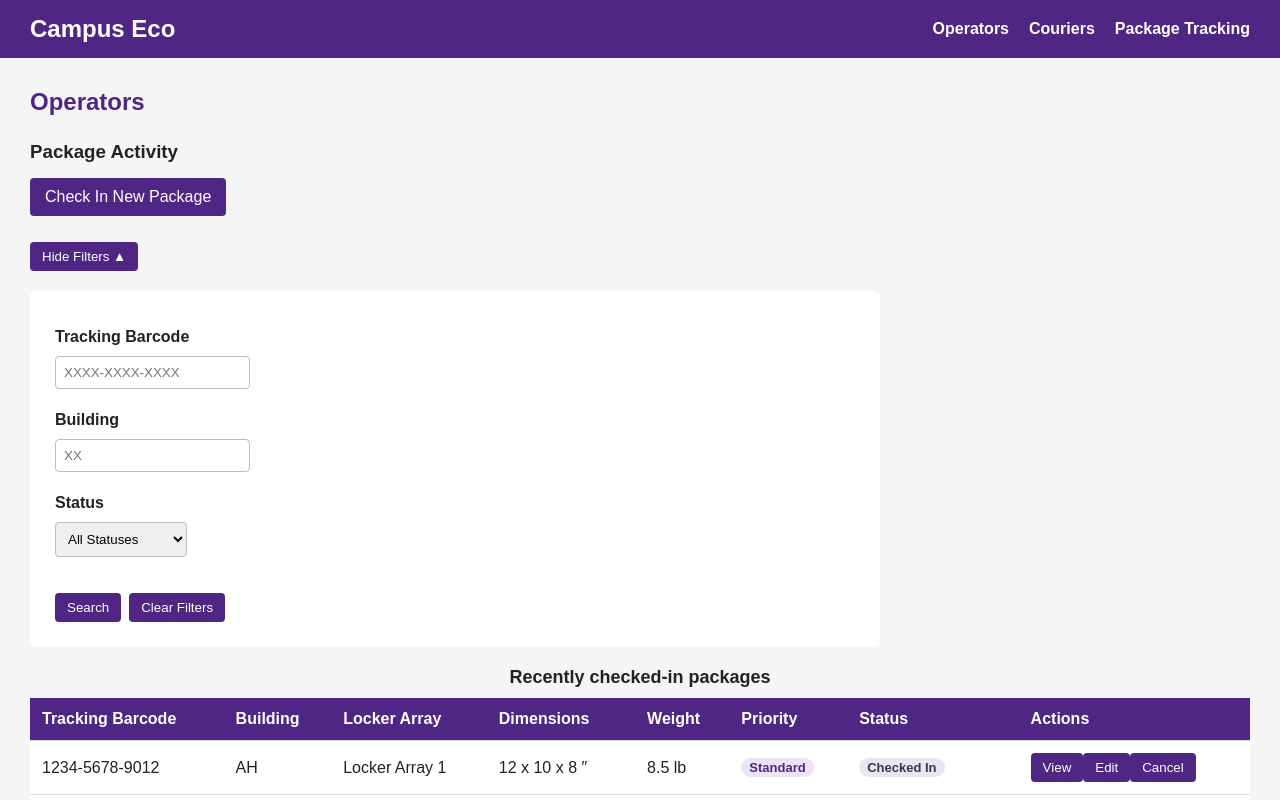
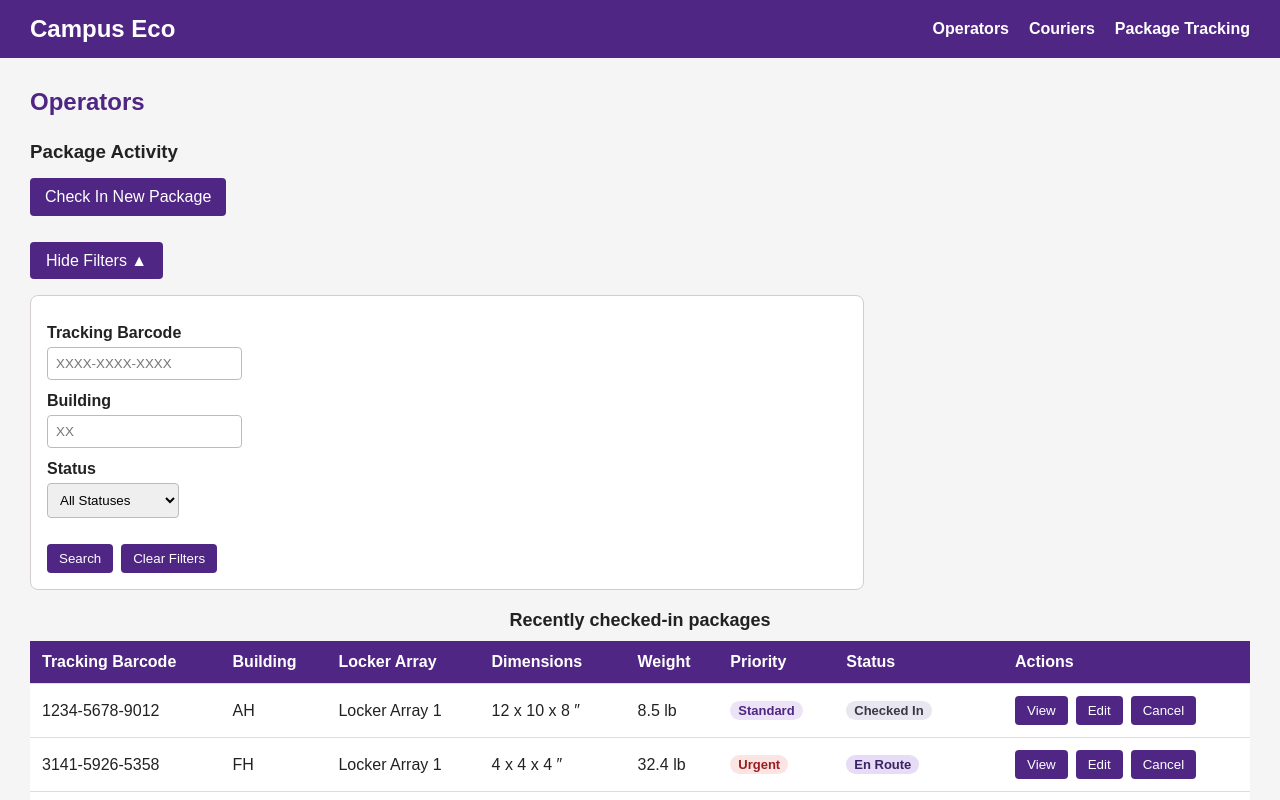
Before and after one commit to tsamitt/CampusEco, a React (Vite) app: page / in a window 1280 px wide. Both pictures are taken after a click on the button "Filter Packages ▼". Shown: the top 800 px of the page. Built offline with nearby package versions, Linux system fonts and the light colour scheme.

Commit message:
CSS Fixes

```diff
--- a/src/App.jsx
+++ b/src/App.jsx
@@ -8,6 +8,7 @@ function App() {
     page = <OperatorPackageInput />;
   } else {
     page = <OperatorMain />;
+
   }
   return (
     <>
--- a/src/css/operator.css
+++ b/src/css/operator.css
@@ -222,3 +222,45 @@ tr[data-group="delivered"] {
 #package-modal::backdrop {
   background: rgb(0 0 0 / 55%);
 }
+.table-actions {
+    display: flex;
+    flex-wrap: wrap;
+    gap: 0.5rem;
+    align-items: center;
+}
+
+
+/* Package filter sliding animation */
+
+#package-search-form {
+    display: grid;
+    grid-template-rows: 0fr;
+    opacity: 0;
+    overflow: hidden;
+    padding: 0;
+    margin-top: 0;
+
+    transition:
+        grid-template-rows 250ms ease,
+        opacity 250ms ease,
+        padding 250ms ease,
+        margin-top 250ms ease;
+}
+
+#package-search-form .filter-content {
+    min-height: 0;
+    overflow: hidden;
+}
+
+#package-search-form.filters-open {
+    grid-template-rows: 1fr;
+    opacity: 1;
+    padding: 1rem;
+    margin-top: 0.5rem;
+}
+
+#package-search-form.filters-closed {
+    grid-template-rows: 0fr;
+    opacity: 0;
+    pointer-events: none;
+}
--- a/src/pages/OperatorMain.jsx
+++ b/src/pages/OperatorMain.jsx
@@ -1,5 +1,5 @@
-import { useState, useEffect } from "react";
-import React from "react";
+import React, { useState, useEffect, useRef } from "react";
+
 import "./../css/operator.css";
 
 export default function OperatorMain() {
@@ -17,6 +17,21 @@ export default function OperatorMain() {
     const [modalError, setModalError] = useState("");
 
     const CampusEco = window.CampusEco;
+    const dialogRef = useRef(null);
+
+    useEffect(() => {
+        const dialog = dialogRef.current;
+
+        if (selectedPackage && dialog && !dialog.open) {
+            dialog.showModal();
+        }
+
+        return () => {
+            if (dialog?.open) {
+                dialog.close();
+            }
+        };
+    }, [selectedPackage]);
 
     function refreshPackages() {
         setPackages(CampusEco.PackageStore.all());
@@ -158,16 +173,33 @@ export default function OperatorMain() {
                     <h2>Operators</h2>
 
                     {pendingBarcode && (
-                        <section className="action-banner" role="alert">
-                            <p>
+                        <section
+                            id="action-banner"
+                            className="action-banner"
+                            role="region"
+                            aria-live="polite"
+                        >
+                            <p id="action-banner-message">
                                 Are you sure you want to cancel package {pendingBarcode}?
                             </p>
-                            <button onClick={confirmCancellation}>
+
+                            <div id="action-banner-buttons">
+                                <button
+                                    type="button"
+                                    id="confirm-action-button"
+                                    onClick={confirmCancellation}
+                                >
                                     Confirm Cancellation
                                 </button>
-                            <button onClick={() => setPendingBarcode(null)}>
+
+                                <button
+                                    type="button"
+                                    id="dismiss-action-button"
+                                    onClick={() => setPendingBarcode(null)}
+                                >
                                     Dismiss
                                 </button>
+                            </div>
                         </section>
                     )}
 
@@ -181,14 +213,19 @@ export default function OperatorMain() {
                         <div className="package-filter-section">
                             <button
                                 type="button"
+                                id="toggle-package-filters"
                                 aria-expanded={showFilters}
                                 onClick={() => setShowFilters(!showFilters)}
                             >
                                 {showFilters ? "Hide Filters ▲" : "Filter Packages ▼"}
                             </button>
 
-                            {showFilters && (
-                                <form onSubmit={(e) => e.preventDefault()}>
+                            <form
+                                id="package-search-form"
+                                className={showFilters ? "filters-open" : "filters-closed"}
+                                onSubmit={(e) => e.preventDefault()}
+                            >
+                                <div className="filter-content">
                                     <label htmlFor="package-search">
                                         Tracking Barcode
                                     </label>
@@ -234,8 +271,9 @@ export default function OperatorMain() {
                                             Clear Filters
                                         </button>
                                     </div>
+                                </div>
                             </form>
-                            )}
+
                         </div>
 
                         {filteredPackages.length === 0 && (
@@ -278,17 +316,17 @@ export default function OperatorMain() {
                                             </span>
                                         </td>
                                         <td>
+                                            <div className="table-actions">
                                                 <button onClick={() => openModal(pkg, "view")}>
                                                     View
                                                 </button>
                                                 <button onClick={() => openModal(pkg, "edit")}>
                                                     Edit
                                                 </button>
-                                            <button
-                                                onClick={() => cancelPackage(pkg.barcode)}
-                                            >
+                                                <button onClick={() => cancelPackage(pkg.barcode)}>
                                                     Cancel
                                                 </button>
+                                            </div>
                                         </td>
                                     </tr>
                                 ))}
@@ -316,19 +354,23 @@ export default function OperatorMain() {
                                         <td>{pkg.barcode}</td>
                                         <td>{pkg.building}</td>
                                         <td>{pkg.locker}</td>
-                                        <td>{pkg.status}</td>
+                                        <td>
+                                            <span className={`badge badge-${pkg.status.toLowerCase().replace(/\s+/g, "-")}`}>
+                                                {pkg.status}
+                                            </span>
+                                        </td>
                                     </tr>
                                 ))}
                             </tbody>
                         </table>
                     </section>
                 </section>
-            </main>
+            </main >
 
             {selectedPackage && (
                 <dialog
+                    ref={dialogRef}
                     id="package-modal"
-                    open
                     aria-labelledby="package-modal-title"
                     className="package-modal"
                 >
@@ -355,6 +397,12 @@ export default function OperatorMain() {
                             maxLength="2"
                             required
                         />
+
+                        {modalError && (
+                            <p id="package-modal-error" role="alert">
+                                {modalError}
+                            </p>
+                        )}
 
                         <label htmlFor="modal-locker">Delivery Locker Array</label>
                         <select
@@ -440,12 +488,6 @@ export default function OperatorMain() {
                             </div>
                         )}
 
-                        {modalError && (
-                            <p id="package-modal-error" role="alert">
-                                {modalError}
-                            </p>
-                        )}
-
                         <div className="modal-actions">
                             {modalMode === "edit" && (
                                 <button type="submit" id="modal-save-button">
@@ -463,7 +505,8 @@ export default function OperatorMain() {
                         </div>
                     </form>
                 </dialog>
-            )}
+            )
+            }
 
         </>
     );
```
Lines whose indentation alone changed are shown as unchanged.
